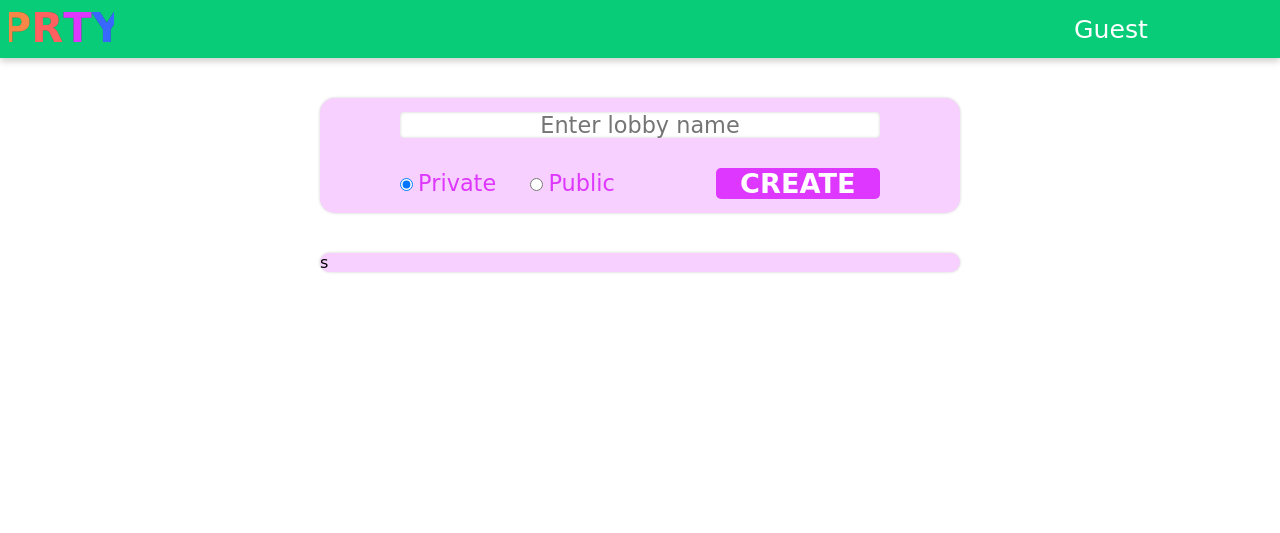
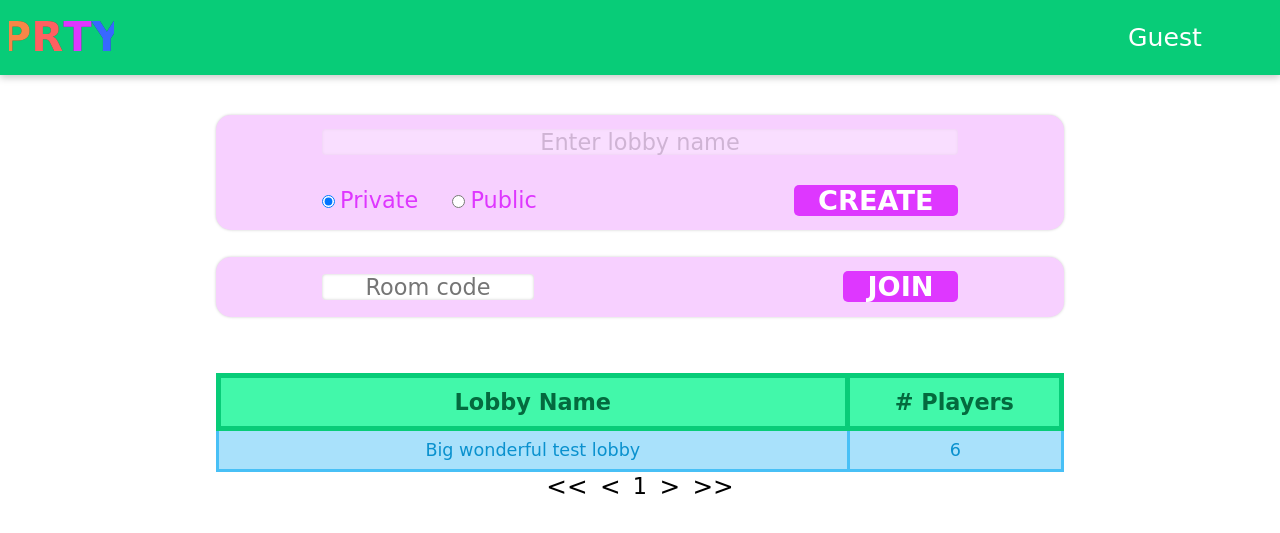
Before and after one commit to BK2004/PRTY.games, a Flask app: page / in a window 1280 px wide. Shown: the top 533 px of the page. Run offline with Flask 2, Linux system fonts and the light colour scheme.

Commit message:
Home Layout Completed

```diff
--- a/static/scripts/home.js
+++ b/static/scripts/home.js
@@ -16,4 +16,23 @@ function manageName() {
     });
 }
 
+// Private/public radios
+const radios = document.querySelectorAll("input[type=radio]");
+const lobbyName = document.querySelector(".lobby-input");
+
+function handleRadio() {
+    radios.forEach((radio) => {
+        radio.addEventListener("click", (e) => {
+            if (radio.checked) {
+                if (radio.id === "private") {
+                    lobbyName.disabled = true;
+                } else {
+                    lobbyName.disabled = false;
+                }
+            }
+        });
+    });
+}
+
 manageName();
+handleRadio();
--- a/static/styles.css
+++ b/static/styles.css
@@ -5,6 +5,10 @@
   background-color: inherit;
   color: inherit;
   font-family: "Comic Sans MS", "Comic Sans", cursive;
+}
+
+a {
+  text-decoration: none;
 }
 
 header {
@@ -15,6 +19,16 @@ header {
 .navbar {
   font-size: 18px;
   box-shadow: 0 3px 7px #cccccc;
+  height: 75px;
+  width: 100%;
+}
+
+.main {
+  height: 250px;
+}
+
+.lobby-browser {
+  height: calc(100% - 375px);
 }
 
 .create, .join {
@@ -22,7 +36,7 @@ header {
   background-color: #f7d0ff;
 }
 
-.create-button {
+.create-button, .join-button {
   border-radius: 5px;
 }
 
@@ -52,6 +66,14 @@ header {
   align-items: center;
 }
 
+.display-block {
+  display: block;
+}
+
+.display-inline-block {
+  display: inline-block;
+}
+
 .flex-reverse {
   flex-direction: row-reverse;
 }
@@ -71,18 +93,6 @@ header {
 .logo {
   width: auto;
   height: 2em;
-}
-
-.w-100 {
-  width: 100%;
-}
-
-.w-50 {
-  width: 50%;
-}
-
-.w-25 {
-  width: 25%;
 }
 
 .bs {
@@ -374,35 +384,35 @@ header {
 }
 
 .h-25 {
-  height: 25%;
+  height: 212px;
 }
 
 .h-50 {
-  height: 50%;
+  height: 424px;
 }
 
 .h-75 {
-  height: 75%;
+  height: 636px;
 }
 
 .h-100 {
-  height: 100%;
+  height: 848px;
 }
 
 .w-25 {
-  width: 25%;
+  width: 212px;
 }
 
 .w-50 {
-  width: 50%;
+  width: 424px;
 }
 
 .w-75 {
-  width: 75%;
+  width: 636px;
 }
 
 .w-100 {
-  width: 100%;
+  width: 848px;
 }
 
 .fs-1 {
@@ -440,6 +450,12 @@ header {
 .fixed-bottom {
   position: fixed;
   bottom: 0;
+  left: 50%;
+  transform: translateX(-50%);
+}
+
+.fill {
+  width: 100%;
 }
 
 main {
@@ -448,6 +464,10 @@ main {
 
 .name-input {
   border-radius: 4px;
+}
+
+.lobby-input:disabled {
+  opacity: 30%;
 }
 
 .name-input::-moz-placeholder {
@@ -468,11 +488,148 @@ main {
   border-bottom: 4px solid #046a3e;
 }
 
-.lobby-input {
+.lobby-input, .code-input {
   border-radius: 4px;
   transition: outline 0.1s ease-in-out;
 }
 
-.lobby-input:focus {
+.lobby-input:focus, .code-input:focus {
   outline: 4px solid #de37ff;
+}
+
+table {
+  border-spacing: 0;
+}
+
+thead > tr th {
+  border: 5px solid #08cc78;
+  border-left: none;
+  background-color: #42f8aa;
+  color: #046a3e;
+}
+thead > tr th:first-child {
+  border-left: 5px solid #08cc78;
+}
+
+tr:nth-child(7n-1) td {
+  border-bottom: 3px solid #ffd966;
+  border-right: 3px solid #ffd966;
+  background-color: #fff2cc;
+  color: #ffc000;
+}
+tr:nth-child(7n-1) td:first-child {
+  border-left: 3px solid #ffd966;
+}
+
+tr:nth-child(7n-2) td {
+  border-bottom: 3px solid #f78647;
+  border-right: 3px solid #f78647;
+  background-color: #fbc6a9;
+  color: #cf5009;
+}
+tr:nth-child(7n-2) td:first-child {
+  border-left: 3px solid #f78647;
+}
+
+tr:nth-child(7n-3) td {
+  border-bottom: 3px solid #ff6161;
+  border-right: 3px solid #ff6161;
+  background-color: #ffc7c7;
+  color: #fa0000;
+}
+tr:nth-child(7n-3) td:first-child {
+  border-left: 3px solid #ff6161;
+}
+
+tr:nth-child(7n-4) td {
+  border-bottom: 3px solid #3868ff;
+  border-right: 3px solid #3868ff;
+  background-color: #9eb5ff;
+  color: #0032d1;
+}
+tr:nth-child(7n-4) td:first-child {
+  border-left: 3px solid #3868ff;
+}
+
+tr:nth-child(7n-5) td {
+  border-bottom: 3px solid #de37ff;
+  border-right: 3px solid #de37ff;
+  background-color: #ef9dff;
+  color: #ae00d0;
+}
+tr:nth-child(7n-5) td:first-child {
+  border-left: 3px solid #de37ff;
+}
+
+tr:nth-child(7n-6) td {
+  border-bottom: 3px solid #48c0f6;
+  border-right: 3px solid #48c0f6;
+  background-color: #a9e1fb;
+  color: #0a91ce;
+}
+tr:nth-child(7n-6) td:first-child {
+  border-left: 3px solid #48c0f6;
+}
+
+tr:nth-child(7n-7) td {
+  border-bottom: 3px solid #08cc78;
+  border-right: 3px solid #08cc78;
+  background-color: #42f8aa;
+  color: #046a3e;
+}
+tr:nth-child(7n-7) td:first-child {
+  border-left: 3px solid #08cc78;
+}
+
+@media only screen and (max-width: 828px) {
+  .h-25 {
+    height: 150px;
+  }
+  .h-50 {
+    height: 300px;
+  }
+  .h-75 {
+    height: 450px;
+  }
+  .h-100 {
+    height: 600px;
+  }
+  .w-25 {
+    width: 150px;
+  }
+  .w-50 {
+    width: 300px;
+  }
+  .w-75 {
+    width: 450px;
+  }
+  .w-100 {
+    width: 600px;
+  }
+}
+@media only screen and (max-width: 600px) {
+  .h-25 {
+    height: 120px;
+  }
+  .h-50 {
+    height: 240px;
+  }
+  .h-75 {
+    height: 360px;
+  }
+  .h-100 {
+    height: 480px;
+  }
+  .w-25 {
+    width: 120px;
+  }
+  .w-50 {
+    width: 240px;
+  }
+  .w-75 {
+    width: 360px;
+  }
+  .w-100 {
+    width: 480px;
+  }
 }/*# sourceMappingURL=styles.css.map */
--- a/static/styles.scss
+++ b/static/styles.scss
@@ -29,6 +29,10 @@ $black: #000000;
     font-family: "Comic Sans MS", "Comic Sans", cursive;
 }
 
+a {
+    text-decoration: none;
+}
+
 header {
     background-color: $primary-green;
     color: $text-primary;
@@ -37,6 +41,17 @@ header {
 .navbar {
     font-size: 18px;
     box-shadow: 0 3px 7px getColor($white, 8);
+    height: 75px;
+    width: 100%;
+}
+
+.main {
+    height: 250px;
+}
+
+.lobby-browser {
+    height: calc(100% - (325px + 50px));
+    //overflow-y: scroll;
 }
 
 .create, .join {
@@ -44,7 +59,7 @@ header {
     background-color: getColor($primary-magenta, 13);
 }
 
-.create-button {
+.create-button, .join-button {
     border-radius: 5px;
 }
 
@@ -74,6 +89,14 @@ header {
     align-items: center;
 }
 
+.display-block {
+    display: block;
+}
+
+.display-inline-block {
+    display: inline-block;
+}
+
 .flex-reverse {
     flex-direction: row-reverse;
 }
@@ -93,17 +116,6 @@ header {
 .logo {
     width: auto;
     height: 2em;
-}
-
-.w-100 {
-    width: 100%;
-}
-
-.w-50 {
-    width: 50%;
-}
-.w-25 {
-    width: 25%;
 }
 
 .bs {
@@ -137,20 +149,20 @@ header {
 
 @include margin_padding();
 
-@mixin height_width {
+@mixin height_width($factor) {
     @for $i from 1 through 2 {
         $type: if($i == 1, 'height', 'width');
         $prefix: if($i == 1, 'h', 'w');
 
         @for $j from 1 through 4 {
             .#{$prefix}-#{$j * 25} {
-                #{$type}: $j * 25%;
+                #{$type}: $j * $factor;
             }
         }
     }
 }
 
-@include height_width();
+@include height_width(212px);
 
 .fs-1 {
     font-size: 2em;
@@ -187,6 +199,12 @@ header {
 .fixed-bottom {
     position: fixed;
     bottom: 0;
+    left: 50%;
+    transform: translateX(-50%);
+}
+
+.fill {
+    width: 100%;
 }
 
 main {
@@ -195,6 +213,10 @@ main {
 
 .name-input {
     border-radius: 4px;
+}
+
+.lobby-input:disabled {
+    opacity: 30%;
 }
 
 .name-input::placeholder {
@@ -207,11 +229,55 @@ main {
     border-bottom: 4px solid getColor($primary-green, 8);
 }
 
-.lobby-input {
+.lobby-input, .code-input {
     border-radius: 4px;
     transition: outline 0.1s ease-in-out;
 }
 
-.lobby-input:focus {
+.lobby-input:focus, .code-input:focus {
     outline: 4px solid $primary-magenta;
 }
+
+table {
+    border-spacing: 0;
+}
+
+thead > tr {
+    th {
+        border: 5px solid $primary-green;
+        border-left: none;
+        background-color: getColor($primary-green, 12);
+        color: getColor($primary-green, 8);
+    }
+    th:first-child {
+        border-left: 5px solid $primary-green;
+    }
+}
+
+@mixin tableRowAlternations {
+    $colors: $primary-yellow, $primary-orange, $primary-red, $primary-blue, $primary-magenta, $primary-cyan, $primary-green;
+    @for $i from 0 through 6 {
+        tr:nth-child(7n - #{1 + $i}) {
+            td {
+                border-bottom: 3px solid #{list.nth($colors, $i + 1)};
+                border-right: 3px solid #{list.nth($colors, $i + 1)};
+                background-color: getColor(list.nth($colors, $i + 1), 12);
+                color: getColor(list.nth($colors, $i + 1), 8)
+            }
+
+            td:first-child {
+                border-left: 3px solid #{list.nth($colors, $i + 1)};
+            }
+        }
+    }
+}
+
+@include tableRowAlternations();
+
+@media only screen and (max-width: 828px) {
+    @include height_width(150px);
+}
+
+@media only screen and (max-width: 600px) {
+    @include height_width(120px);
+}
--- a/templates/index.html
+++ b/templates/index.html
@@ -5,9 +5,9 @@
 {% endblock scripts %}
 {% block body %}
 <div class="main mt-1">
-    <div class="create m-auto bs w-50">
+    <div class="create m-auto bs w-100">
         <form class="pt-5 pb-5 m-auto background-transparent" action="/" method="POST">
-            <input type="text" name="lobby-name" class=" background-white text-center fs-3 m-auto inset-bs mb-4 block lobby-input w-75" placeholder="Enter lobby name">
+            <input type="text" name="lobby-name" disabled class=" background-white text-center fs-3 m-auto inset-bs mb-4 block lobby-input w-75" placeholder="Enter lobby name">
             <div class="text-center flex justify-between m-auto w-75">
                 <div>
                     <input type="radio" id="private" name="type" checked>
@@ -19,8 +19,36 @@
             </div>
         </form>
     </div>
-    <div class="join m-auto bs w-50 mt-1">
-        s
+    <div class="join m-auto bs w-100 mt-3">
+        <form action="" class="pt-5 pb-5 m-auto background-transparent">
+            <div class="w-75 m-auto flex justify-between">
+                <input type="text" name="join-code" placeholder="Room code" class="code-input background-white text-center fs-3 inset-bs block lobby-input w-25">
+                <input type="submit" class="join-button background-purple color-white pl-5 pr-5 fr-5 fs-2 fw-bold" value="JOIN">
+            </div>
+        </form>
+    </div>
+</div>
+<div class="lobby-browser background-white w-100 m-auto mt-6">
+    <table class="w-100 m-auto">
+        <thead class="fs-3">
+            <tr>
+                <th class="w-75 pb-6 pt-6">Lobby Name</th>
+                <th class="w-25 pb-6 pt-6"># Players</th>
+            </tr>
+        </thead>
+        <tbody class="w-100">
+            <tr class="fs-4 w-100">
+                <td class="text-center pt-6 pb-6 w-75"><a href="">Big wonderful test lobby</a></td>
+                <td class="text-center pt-6 pb-6 w-25">6</td>
+            </tr>
+        </tbody>
+    </table>
+    <div class="page-nav flex m-auto w-25 fs-3 pb-6 background-transparent">
+        <a href="" class="fs-4"><<</a>
+        <a href="" class="fs-4"><</a>
+        <p>1</p>
+        <a href="" class="fs-4">></a>
+        <a href="" class="fs-4">>></a>
     </div>
 </div>
 {% endblock body %}
--- a/templates/layout.html
+++ b/templates/layout.html
@@ -7,12 +7,12 @@
     </head>
     <body>
         <header>
-            <div class="navbar w-100 flex justify-between">
+            <div class="navbar fill flex justify-between">
                 <div class="left-nav flex p-6 flex-reverse">
                     <a href="/"><img src="/static/images/textlogo.svg" alt="Text Logo" class="logo"></a>
                 </div>
                 <div class="right-nav flex p-6 w-25">
-                    <input class="name-input fs-3 w-50 text-center" type="text" placeholder="Enter username..." value="Guest">
+                    <input class="name-input fs-3 w-25 text-center" type="text" placeholder="Enter username..." value="Guest">
                 </div>
             </div>
         </header>
```
Also changed, not shown: 1 other file.
